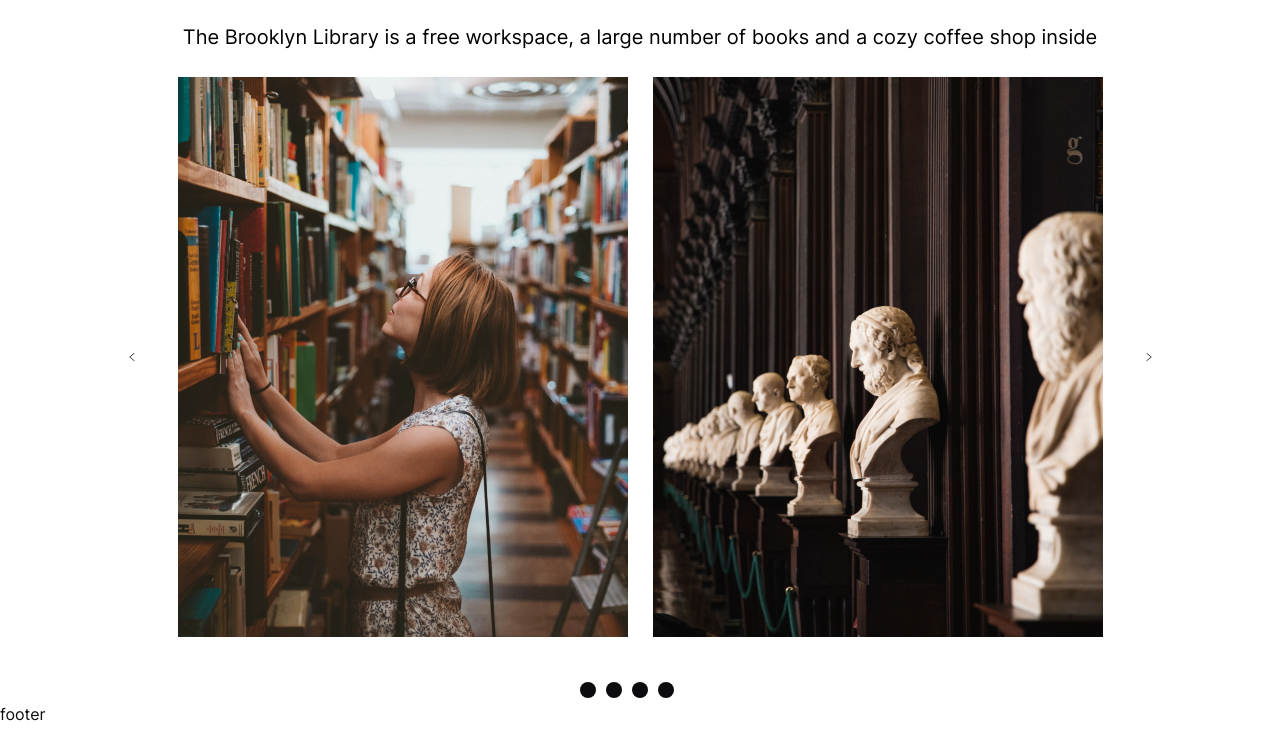
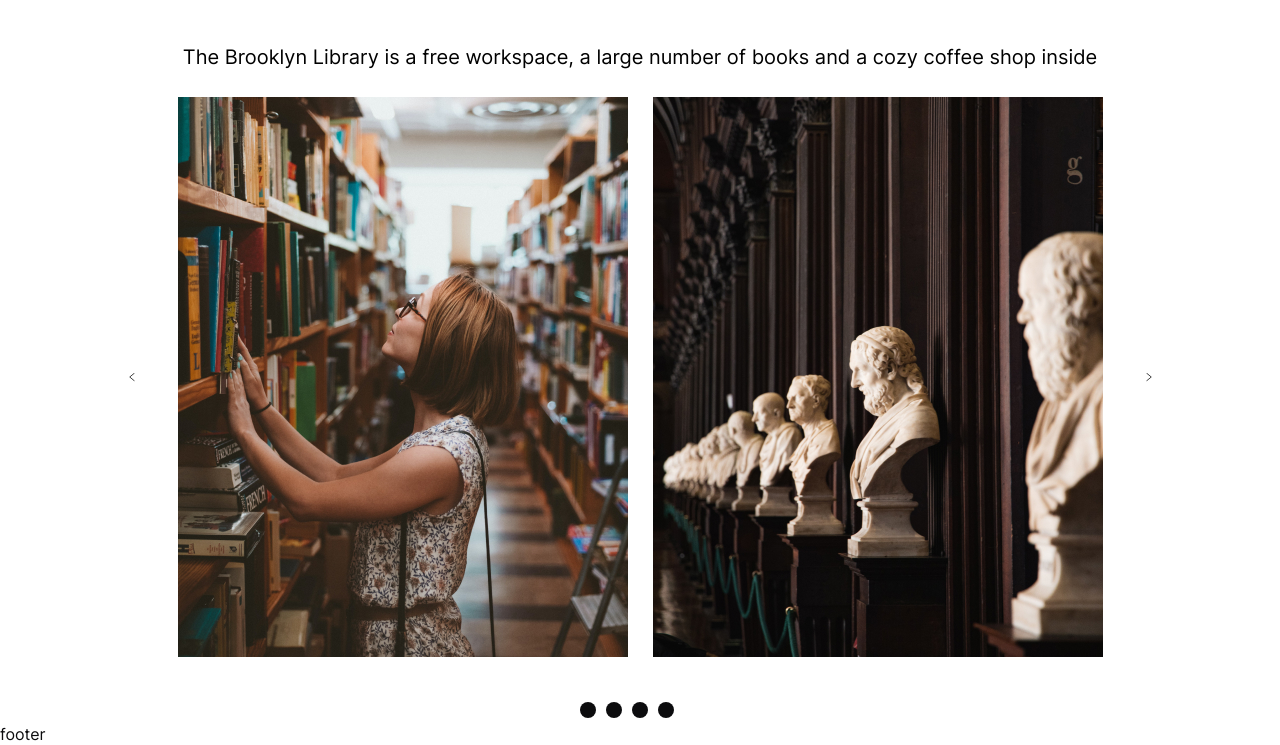
Before and after one commit to A1exFox/library_23q2, a website: page src/index.html in a window 1280 px wide. Shown: the part 774-1519 px from the top of the page. Drawn offline with nearby package versions, Linux system fonts and the light colour scheme; files that its build step writes are made by us from their sources; files whose address does not match are found by name.

Commit message:
feat: correct about

```diff
--- a/src/scss/about.scss
+++ b/src/scss/about.scss
@@ -1,4 +1,5 @@
 .about {
+  margin-top: toRem(20);
   &__container {}
   &__titleblock {
     margin-bottom: toRem(20);
```
